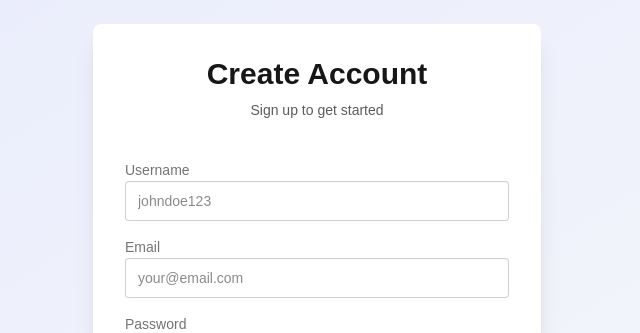
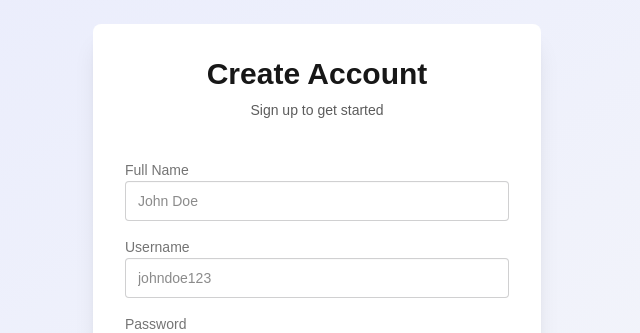
Before and after one commit to AdeepaK2/SpiritX_Xtruders_01, a Next.js app: page /Signup in a window 1280 px wide. Shown: the top 333 px of the page, without its empty margins (323-963 px from the left). Built offline with nearby package versions, Linux system fonts and the light colour scheme.

Commit message:
Updated signup frontend for username

```diff
--- a/src/app/Signup/page.tsx
+++ b/src/app/Signup/page.tsx
@@ -7,8 +7,8 @@ import { Toaster, toast } from "react-hot-toast";
 import { useRouter } from "next/navigation";
 
 export default function SignupPage() {
-    const [username, setUsername] = useState(""); // Changed from name to username
-    const [email, setEmail] = useState("");
+    const [fullName, setFullName] = useState("");
+    const [username, setUsername] = useState("");
     const [password, setPassword] = useState("");
     const [confirmPassword, setConfirmPassword] = useState("");
     const [showPassword, setShowPassword] = useState(false);
@@ -19,8 +19,8 @@ export default function SignupPage() {
 
     // Validation states
     const [errors, setErrors] = useState({
-        username: "", // Changed from name to username
-        email: "",
+        fullName: "",
+        username: "",
         password: "",
         confirmPassword: "",
         terms: "",
@@ -40,18 +40,35 @@ export default function SignupPage() {
         color: "bg-gray-200"
     });
 
+    // Real-time validation for full name
+    useEffect(() => {
+        if (fullName) {
+            if (fullName.trim().length < 2) {
+                setErrors(prev => ({
+                    ...prev,
+                    fullName: "Full name is too short"
+                }));
+            } else {
+                setErrors(prev => ({
+                    ...prev,
+                    fullName: ""
+                }));
+            }
+        }
+    }, [fullName]);
+
     // Real-time validation for username
     useEffect(() => {
         if (username) {
             if (username.length < 8) {
                 setErrors(prev => ({
                     ...prev,
-                    username: "Username must be at least 8 characters long" // Changed from name to username
+                    username: "Username must be at least 8 characters long"
                 }));
             } else {
                 setErrors(prev => ({
                     ...prev,
-                    username: "" // Changed from name to username
+                    username: ""
                 }));
 
                 // Here you would typically check username uniqueness against the server
@@ -59,24 +76,7 @@ export default function SignupPage() {
                 // checkUsernameUniqueness(username);
             }
         }
-    }, [username]); // Changed from name to username
-
-    // Real-time validation for email
-    useEffect(() => {
-        if (email) {
-            if (!/\S+@\S+\.\S+/.test(email)) {
-                setErrors(prev => ({
-                    ...prev,
-                    email: "Email is invalid"
-                }));
-            } else {
-                setErrors(prev => ({
-                    ...prev,
-                    email: ""
-                }));
-            }
-        }
-    }, [email]);
+    }, [username]);
 
     // Password validation and strength checking
     useEffect(() => {
@@ -178,8 +178,8 @@ export default function SignupPage() {
     // Complete form validation before submission
     const validateForm = () => {
         const newErrors = {
-            username: "", // Changed from name to username
-            email: "",
+            fullName: "",
+            username: "",
             password: "",
             confirmPassword: "",
             terms: "",
@@ -194,21 +194,21 @@ export default function SignupPage() {
 
         let isValid = true;
 
-        // Username validation
-        if (!username.trim()) { // Changed from name to username
-            newErrors.username = "Username is required"; // Changed from name to username
+        // Full name validation
+        if (!fullName.trim()) {
+            newErrors.fullName = "Full name is required";
             isValid = false;
-        } else if (username.length < 8) { // Changed from name to username
-            newErrors.username = "Username must be at least 8 characters long"; // Changed from name to username
+        } else if (fullName.trim().length < 2) {
+            newErrors.fullName = "Full name is too short";
             isValid = false;
         }
 
-        // Email validation
-        if (!email) {
-            newErrors.email = "Email is required";
+        // Username validation
+        if (!username.trim()) {
+            newErrors.username = "Username is required";
             isValid = false;
-        } else if (!/\S+@\S+\.\S+/.test(email)) {
-            newErrors.email = "Email is invalid";
+        } else if (username.length < 8) {
+            newErrors.username = "Username must be at least 8 characters long";
             isValid = false;
         }
 
@@ -267,15 +267,15 @@ export default function SignupPage() {
 
         try {
             // Call the actual API endpoint
-            const response = await fetch('/api/auth/register', { // Updated API endpoint to match auth/login pattern
+            const response = await fetch('/api/auth/register', {
                 method: 'POST',
                 headers: {
                     'Content-Type': 'application/json',
                 },
                 body: JSON.stringify({
-                    username: username, // Changed from name to username
-                    password: password,
-                    email: email
+                    fullName: fullName,
+                    username: username,
+                    password: password
                 }),
             });
 
@@ -287,7 +287,7 @@ export default function SignupPage() {
                     toast.error("Username already exists");
                     setErrors(prev => ({
                         ...prev,
-                        username: "Username already exists" // Changed from name to username
+                        username: "Username already exists"
                     }));
                 } else if (response.status === 400 && data.details) {
                     // Password validation failed
@@ -353,36 +353,36 @@ export default function SignupPage() {
                     <form onSubmit={handleSubmit} className="space-y-4">
                         <div className="form-control">
                             <label className="label">
-                                <span className="label-text font-medium">Username</span> {/* Changed from Full Name to Username */}
+                                <span className="label-text font-medium">Full Name</span>
                             </label>
                             <input
                                 type="text"
-                                placeholder="johndoe123" // Changed placeholder to reflect username
-                                className={`input input-bordered w-full focus:input-primary transition-all duration-200 ${errors.username ? 'input-error' : ''}`} // Changed from name to username
-                                value={username} // Changed from name to username
-                                onChange={(e) => setUsername(e.target.value)} // Changed from setName to setUsername
+                                placeholder="John Doe"
+                                className={`input input-bordered w-full focus:input-primary transition-all duration-200 ${errors.fullName ? 'input-error' : ''}`}
+                                value={fullName}
+                                onChange={(e) => setFullName(e.target.value)}
                             />
-                            {errors.username && ( // Changed from name to username
+                            {errors.fullName && (
                                 <label className="label">
-                                    <span className="label-text-alt text-error">{errors.username}</span> {/* Changed from name to username */}
+                                    <span className="label-text-alt text-error">{errors.fullName}</span>
                                 </label>
                             )}
                         </div>
 
                         <div className="form-control">
                             <label className="label">
-                                <span className="label-text font-medium">Email</span>
+                                <span className="label-text font-medium">Username</span>
                             </label>
                             <input
-                                type="email"
-                                placeholder="your@email.com"
-                                className={`input input-bordered w-full focus:input-primary transition-all duration-200 ${errors.email ? 'input-error' : ''}`}
-                                value={email}
-                                onChange={(e) => setEmail(e.target.value)}
+                                type="text"
+                                placeholder="johndoe123"
+                                className={`input input-bordered w-full focus:input-primary transition-all duration-200 ${errors.username ? 'input-error' : ''}`}
+                                value={username}
+                                onChange={(e) => setUsername(e.target.value)}
                             />
-                            {errors.email && (
+                            {errors.username && (
                                 <label className="label">
-                                    <span className="label-text-alt text-error">{errors.email}</span>
+                                    <span className="label-text-alt text-error">{errors.username}</span>
                                 </label>
                             )}
                         </div>
```
